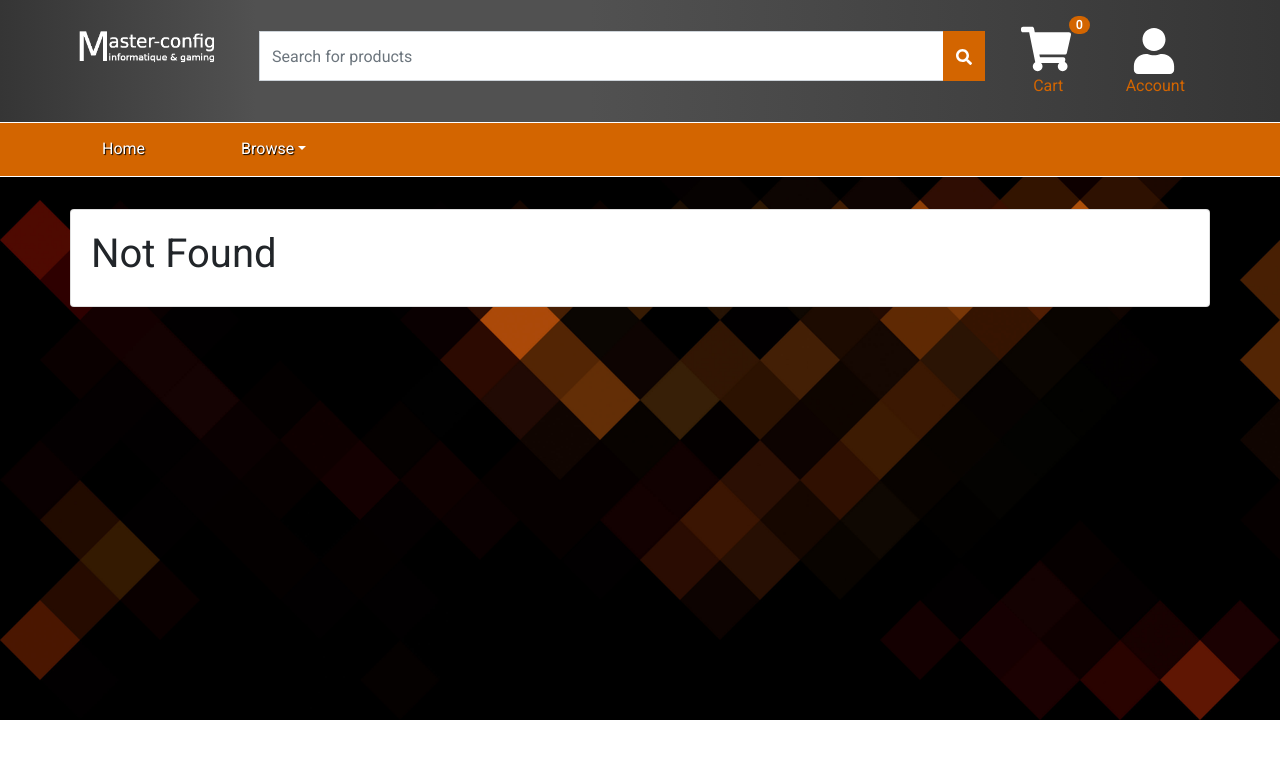
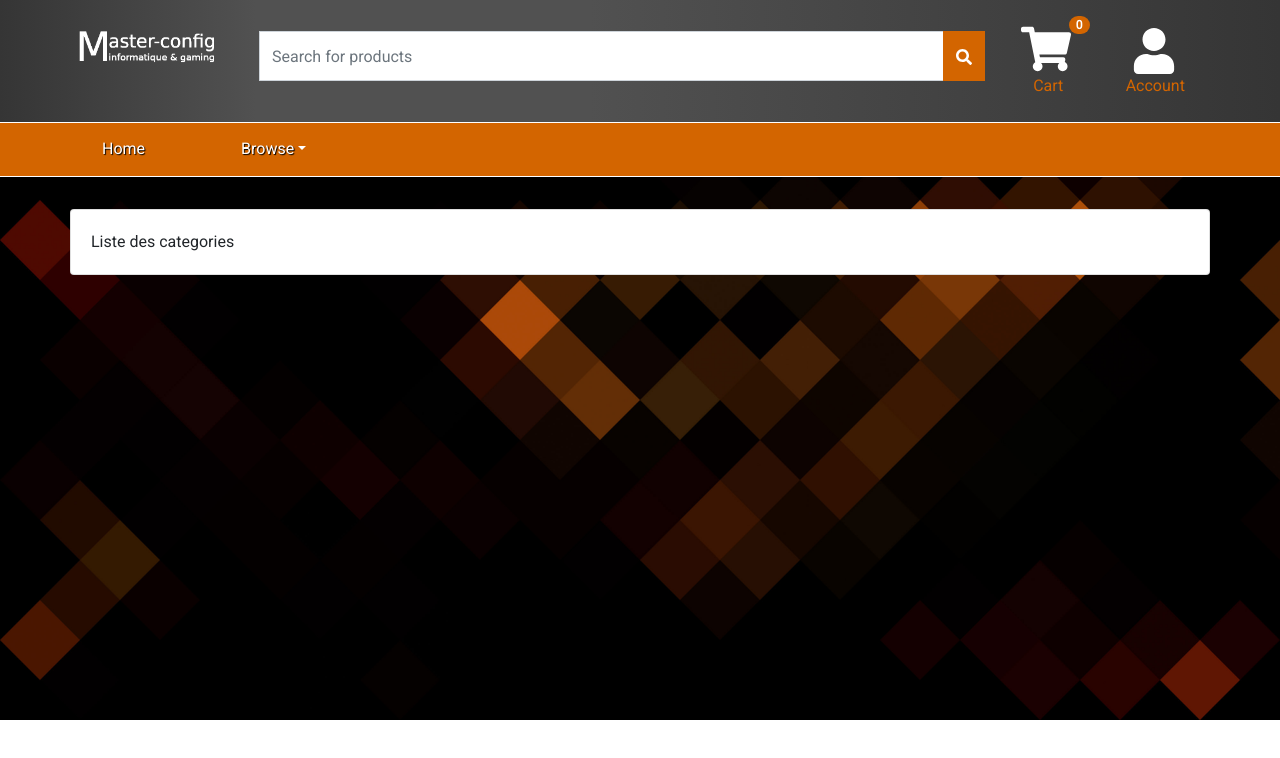
Before and after one commit to mteterel/e-commerce, a React (Create React App) app in the folder client/: page /configomatic in a window 1280 px wide. Before the commit this address had no page. Shown: the top 758 px of the page. Built offline with nearby package versions, Linux system fonts and the light colour scheme.

Commit message:
create configomaticViews + components, update router

```diff
--- a/client/src/App.jsx
+++ b/client/src/App.jsx
@@ -8,7 +8,7 @@ import Login from "./views/Login";
 import Register from "./views/Register";
 import { Helmet } from "react-helmet";
 import _BaseLayout from "./views/_BaseLayout";
-import CreateProduct from "./views/CreateProduct";
+import Configomatic from "./views/Configomatic";
 
 const App = () => {
   return (
@@ -23,11 +23,7 @@ const App = () => {
             <Route exact path={"/product/:productId"} component={Product} />
             <Route exact path={"/register"} component={Register} />
             <Route exact path={"/login"} component={Login} />
-            <Route
-              exact
-              path={"/admin/products/add"}
-              component={CreateProduct}
-            />
+            <Route exact path={"/configomatic"} component={Configomatic}/>
             <Route render={() => <h1>Not Found</h1>} />
           </Switch>
         </_BaseLayout>
--- a/client/src/components/Configomatic/CategorieList.jsx
+++ b/client/src/components/Configomatic/CategorieList.jsx
@@ -3,7 +3,7 @@ import React from 'react';
 const CategorieList = () => {
     return (
         <div>
-
+            Liste des categories
         </div>
     );
 };
--- /dev/null
+++ b/client/src/views/Configomatic.jsx
@@ -0,0 +1,12 @@
+import React from 'react';
+import CategorieList from "../components/Configomatic/CategorieList";
+
+const Configomatic = () => {
+    return (
+        <div>
+            <CategorieList />
+        </div>
+    );
+};
+
+export default Configomatic;
```
